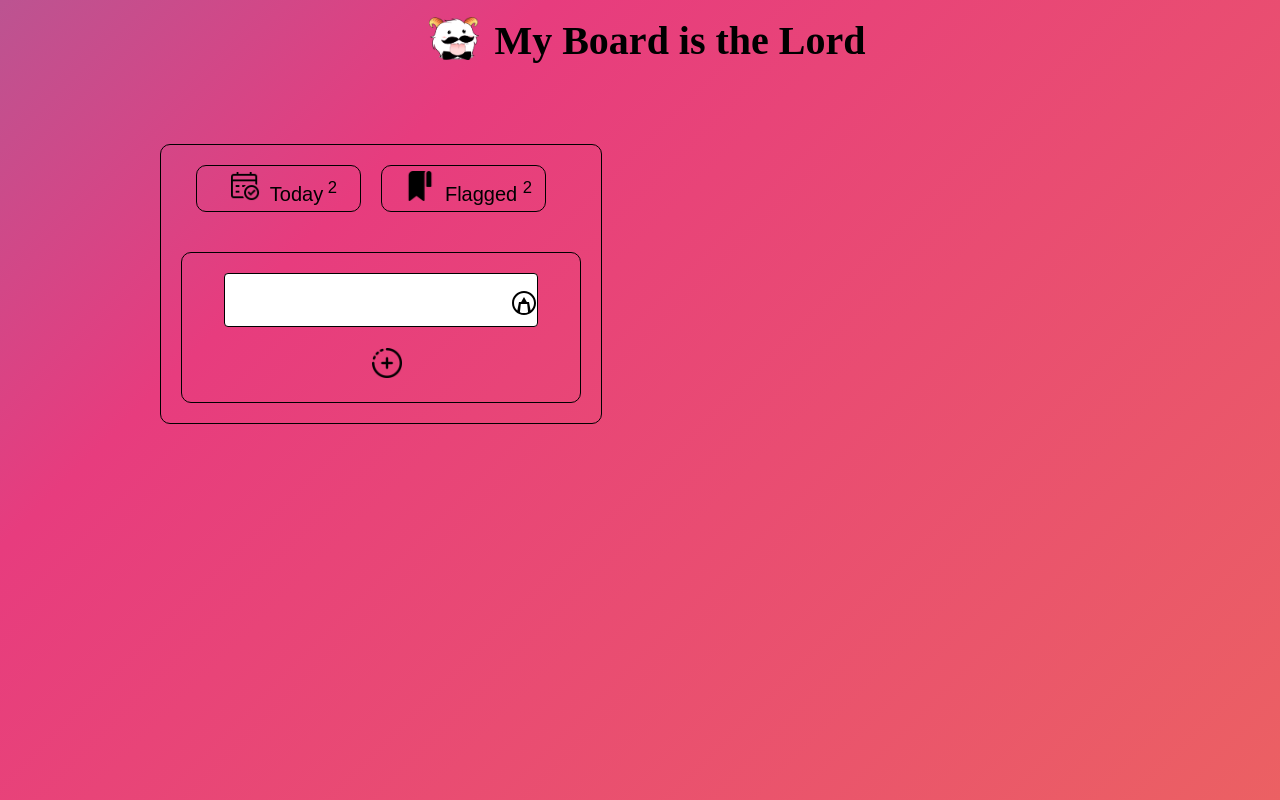
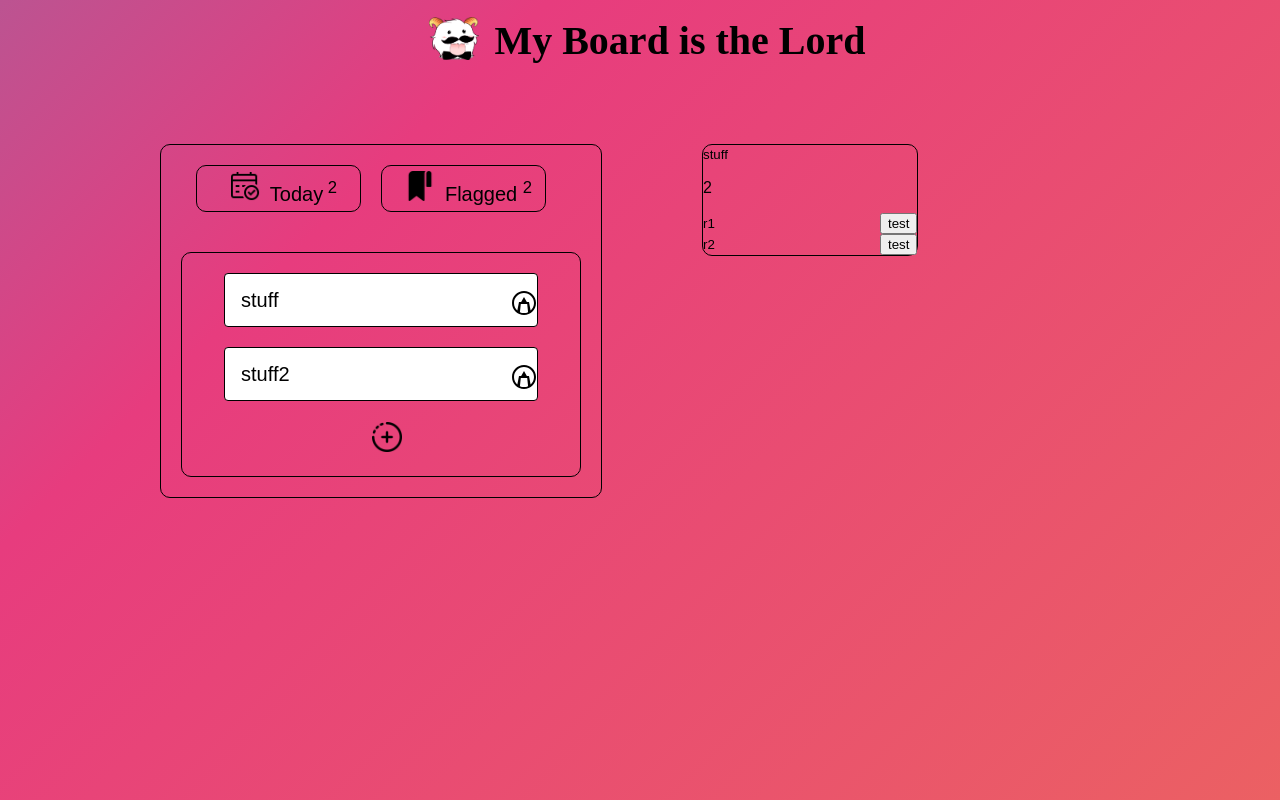
Before and after one commit to oPuDDingo/To_Do_List_Prog_3, an Angular app in the folder frontend/: page / in a window 1280 px wide. Built offline with nearby package versions, Linux system fonts and the light colour scheme.

Commit message:
bound input in overview to list title

```diff
--- a/frontend/src/app/app.module.ts
+++ b/frontend/src/app/app.module.ts
@@ -6,12 +6,13 @@ import { BoardComponent } from './board/board.component';
 import { ListComponent } from './list/list.component';
 import { ReminderComponent } from './reminder/reminder.component';
 import { ToolbarComponent } from "../lib/ui/toolbar/toolbar.component";
+import {FormsModule} from "@angular/forms";
 
 
 
 @NgModule({
   declarations: [AppComponent, BoardComponent, ListComponent, ReminderComponent, ToolbarComponent],
-  imports: [BrowserModule, AppRoutingModule],
+  imports: [BrowserModule, AppRoutingModule, FormsModule],
   providers: [],
   bootstrap: [AppComponent],
 })
--- a/frontend/src/app/board/board.component.html
+++ b/frontend/src/app/board/board.component.html
@@ -11,25 +11,13 @@
         </div>
 
         <div class="list-container">
-            <div class="list-card"><input/><button ><img src="/assets/editicon.svg"/></button></div>
+            <div class="list-card" *ngFor="let list of board.lists"><input type="text" [(ngModel)]="list.title"/><button ><img src="/assets/editicon.svg"/></button></div>
             <button class="plus-btn"><img src="/assets/plus.png"/></button>
         </div>
-
-<!--        <div class="lists">-->
-<!--            <ul class="no-padding">-->
-<!--                <li class="list-card">Something</li> <img src="/assets/markFalse.png" width="30px"/>-->
-<!--            </ul>-->
-<!--            <div class="flag-button">-->
-<!--                <button><img src="/assets/markFalse.png"></button>-->
-<!--            </div>-->
-<!--            <button class="plus-btn"><img src="/assets/plus.png"/></button> &lt;!&ndash; placeholder &ndash;&gt;-->
-<!--        </div>-->
-
     </div>
 
-    <div class="list" *ngIf="currentList">
-
-
+    <div *ngIf="currentList">
+        <app-list [list]="this.currentList"></app-list>
     </div>
 
 <!--    <div class="lists">-->
--- a/frontend/src/app/board/board.component.scss
+++ b/frontend/src/app/board/board.component.scss
@@ -88,6 +88,10 @@ no-padding {
   transition: all 0.2s ease-in-out;
 }
 
+.list-card:hover {
+  transform: translateY(-3px);
+}
+
 .list-card input {
   font-size: 20px;
   font-family: Arial;
@@ -100,6 +104,8 @@ no-padding {
   width: 25px;
   height: 25px;
   margin-right: 10px;
+  transition: 0.1s;
+  transition-timing-function: ease-in-out;
 }
 
 .list-card button:hover {
--- a/frontend/src/app/board/board.component.ts
+++ b/frontend/src/app/board/board.component.ts
@@ -17,15 +17,16 @@ export class BoardComponent implements OnInit {
 
     ngOnInit(): void {
         this.dummyData();
+        this.currentList = this.board.lists[0];
     }
 
     dummyData(): void {
         //this.board = {"", [{1, "stuff", []}, {2, "stuff2", []}]};
         this.board = {title: "test",
-            lists: [{id: 1, title: "stuff", reminders: [{id: 1, title: "r1"}, {id: 2, title: "r2"}]}, {
+            lists: [{id: 1, title: "stuff", reminders: [{id: 1, title: "r1", date: "31-12-2001"}, {id: 2, title: "r2", date: "31-12-2005"}]}, {
                 id: 2,
                 title: "stuff2",
-                reminders: [{id: 1, title: "r1"}, {id: 2, title: "r2"}]
+                reminders: [{id: 1, title: "r1", date: "31-12-2002"}, {id: 2, title: "r2", date: "31-12-2003"}]
             }]
         };
     }
--- a/frontend/src/app/list/list.component.scss
+++ b/frontend/src/app/list/list.component.scss
@@ -0,0 +1,15 @@
+
+.list {
+  background-color: transparent;
+  border: 1px solid black;
+  border-radius: 10px;
+  display: flex;
+  flex-direction: column;
+
+
+
+}
+
+.list-header {
+  border: none;
+}
--- a/frontend/src/app/list/list.component.ts
+++ b/frontend/src/app/list/list.component.ts
@@ -1,4 +1,4 @@
-import { Component, OnInit } from '@angular/core';
+import {Component, Input, OnInit} from '@angular/core';
 import {List} from "../../lib/data-access/models/list";
 
 @Component({
@@ -8,6 +8,7 @@ import {List} from "../../lib/data-access/models/list";
 })
 export class ListComponent implements OnInit {
 
+  @Input()
   list : List;
 
   constructor() { }
--- a/frontend/src/app/reminder/reminder.component.ts
+++ b/frontend/src/app/reminder/reminder.component.ts
@@ -1,4 +1,4 @@
-import { Component, OnInit } from '@angular/core';
+import {Component, Input, OnInit} from '@angular/core';
 import {Reminder} from "../../lib/data-access/models/reminder";
 
 @Component({
@@ -8,6 +8,7 @@ import {Reminder} from "../../lib/data-access/models/reminder";
 })
 export class ReminderComponent implements OnInit {
 
+  @Input()
   reminder : Reminder;
 
   constructor() { }
--- a/frontend/src/lib/data-access/models/reminder.ts
+++ b/frontend/src/lib/data-access/models/reminder.ts
@@ -1,4 +1,5 @@
 export interface Reminder{
     id?: number;
     title: string;
+    date: string;
 }
```
